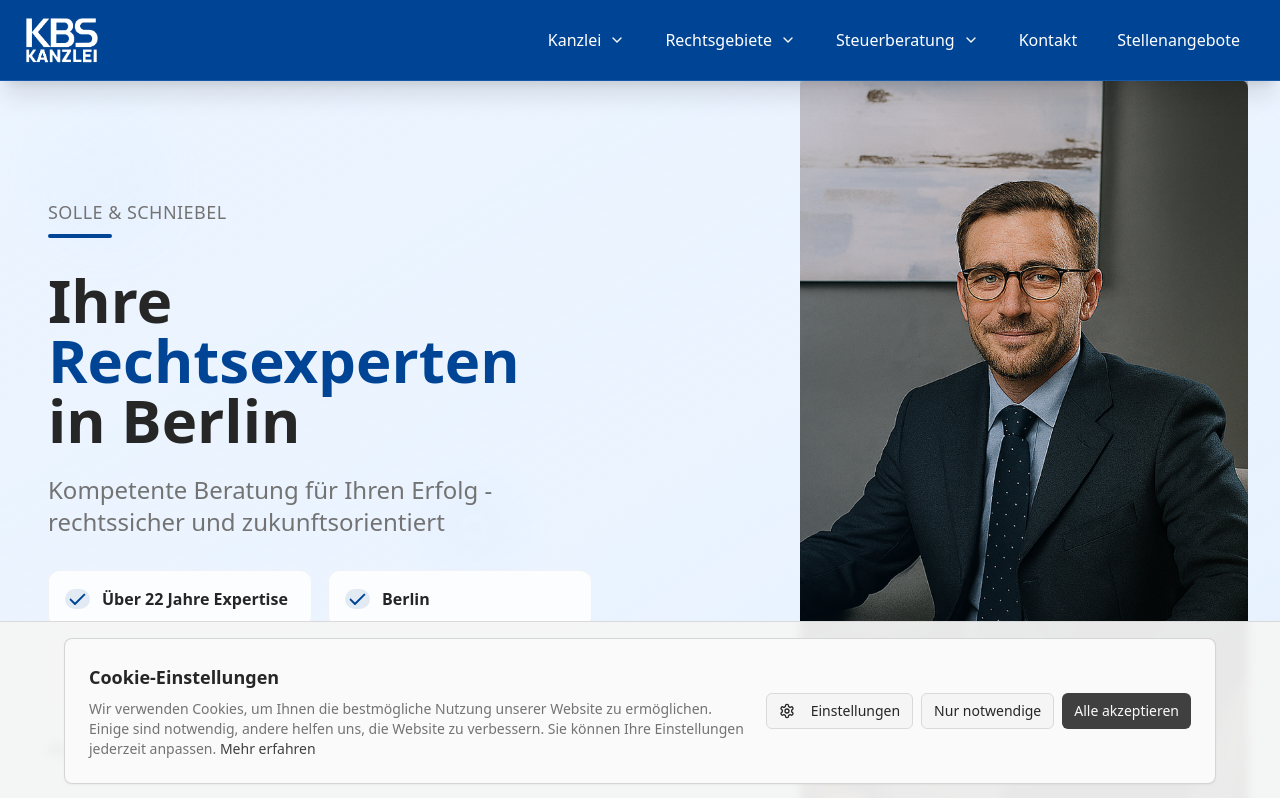
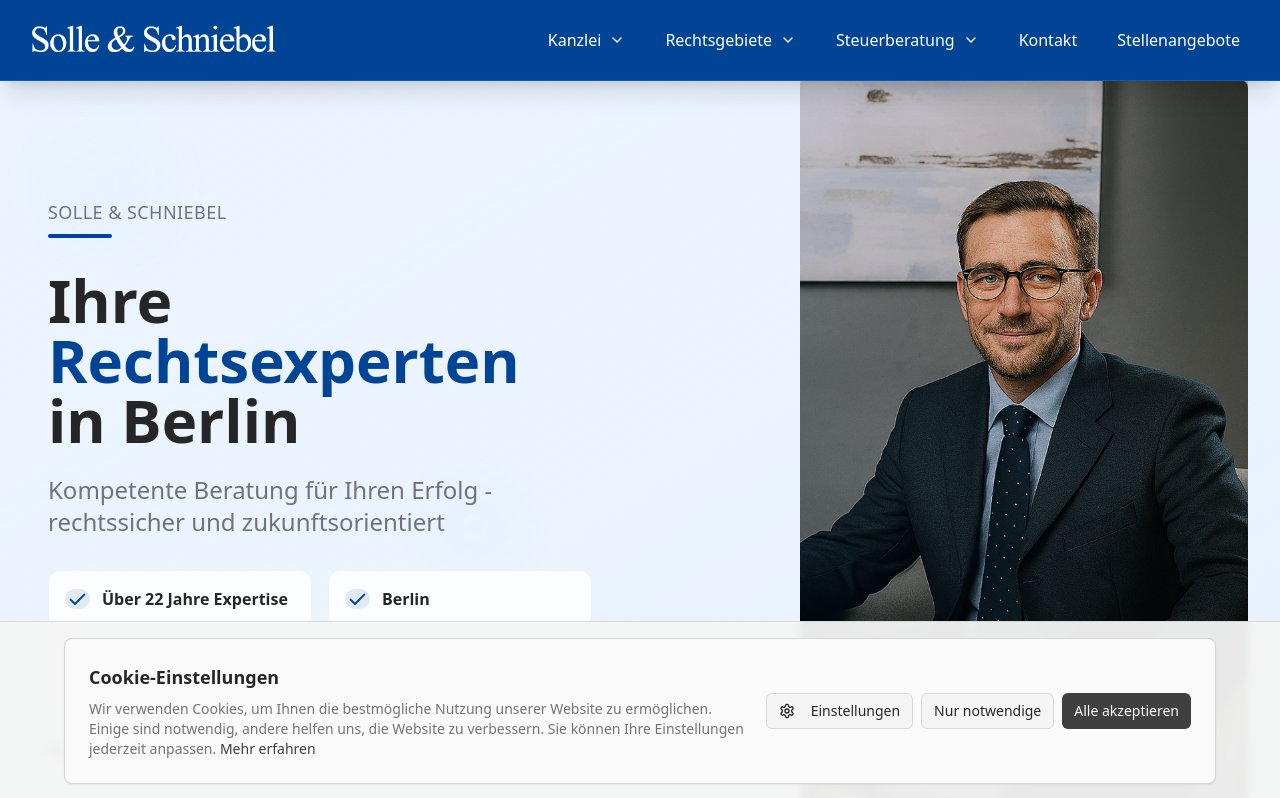
Before and after one commit to dvvvvv411/solle-kanzlei, a React (Vite) app: page / in a window 1280 px wide. Shown: the top 798 px of the page. Built offline with nearby package versions, Linux system fonts and the light colour scheme.

Commit message:
Update header and footer logos

```diff
--- a/src/components/Footer.tsx
+++ b/src/components/Footer.tsx
@@ -1,5 +1,6 @@
 import { Link } from 'react-router-dom';
 import { useCookieConsent } from '@/hooks/useCookieConsent';
+import logo from '@/assets/solle-schniebel-logo-white.png';
 
 const Footer = () => {
   const { resetConsent } = useCookieConsent();
@@ -32,7 +33,7 @@ const Footer = () => {
           <div className="lg:col-span-2">
             <div className="mb-6">
               <img
-                src="/lovable-uploads/eddb595d-6628-4214-a26e-073beddf6e65.png"
+                src={logo}
                 alt="Solle & Schniebel Logo"
                 className="h-12 w-auto"
               />
--- a/src/components/Header.tsx
+++ b/src/components/Header.tsx
@@ -1,6 +1,7 @@
 import { useState } from "react";
 import { ChevronDown, Menu, X } from "lucide-react";
 import { Link } from "react-router-dom";
+import logo from "@/assets/solle-schniebel-logo-white.png";
 
 const Header = () => {
   const [activeDropdown, setActiveDropdown] = useState<string | null>(null);
@@ -40,7 +41,7 @@ const Header = () => {
           <div className="flex items-center">
             <Link to="/">
               <img
-                src="/lovable-uploads/eddb595d-6628-4214-a26e-073beddf6e65.png"
+                src={logo}
                 alt="Solle & Schniebel Logo"
                 className="h-12 w-auto"
               />
```
Also changed, not shown: src/assets/solle-schniebel-logo-white.png (added).
